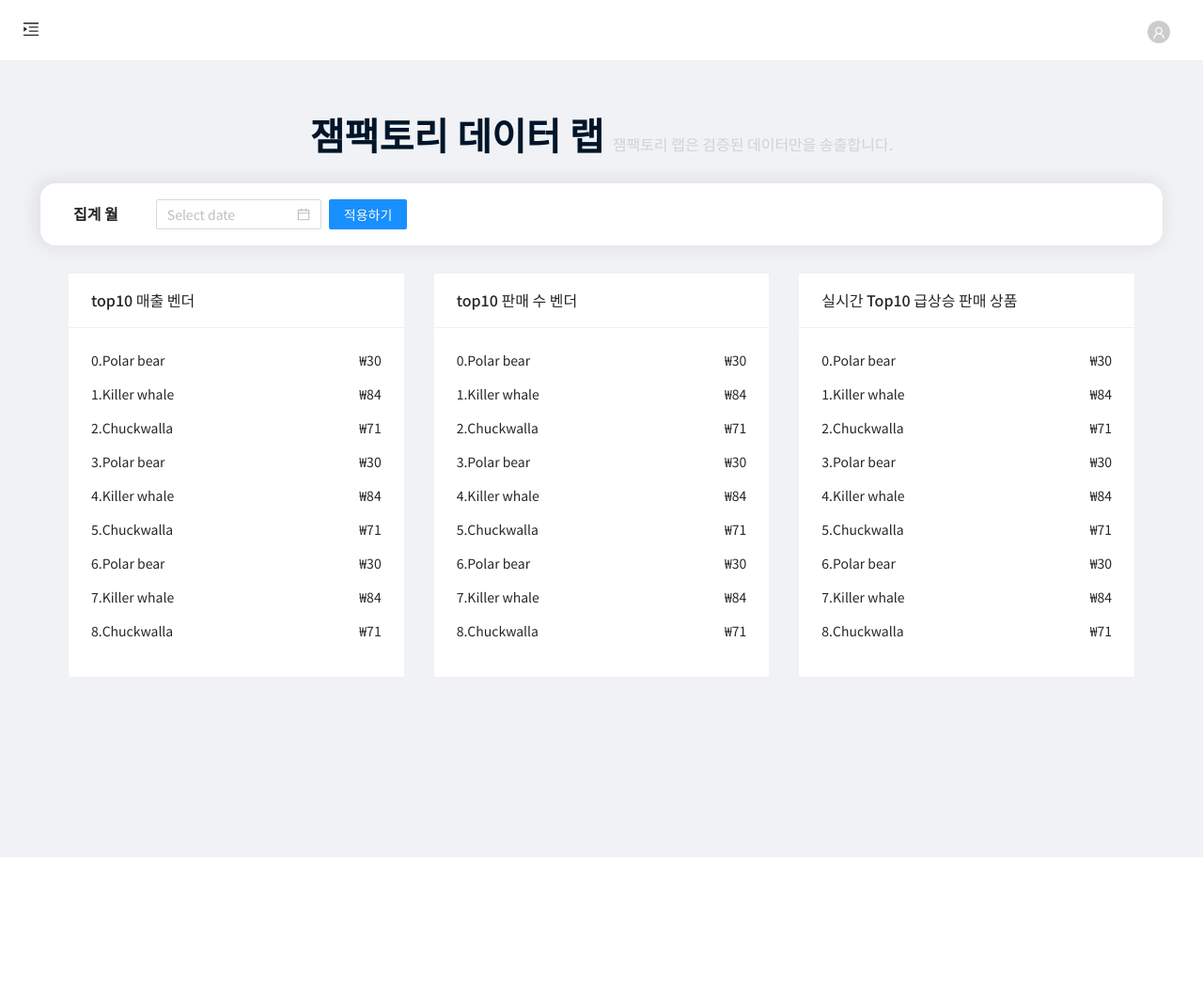
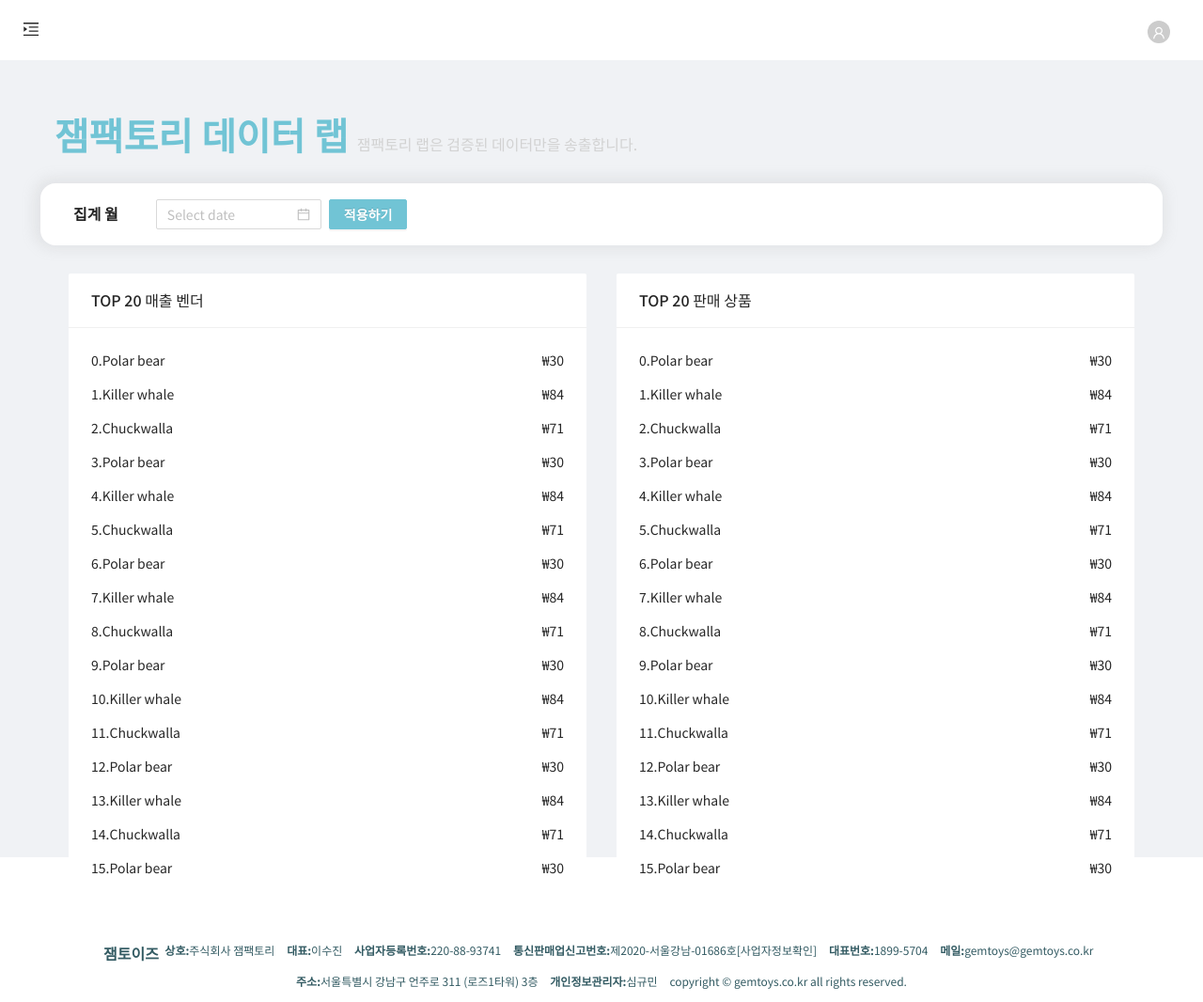
Before and after one commit to thongvm316/test-gembox, a React app: page /home in a window 1280 px wide. Shown: the whole page at 94% size. Before the commit the page ends 912 px from the top, so only its background shows below. Built offline with nearby package versions, Linux system fonts and the light colour scheme.

Commit message:
11242020

```diff
--- a/src/components/Sidebar.js
+++ b/src/components/Sidebar.js
@@ -1,39 +1,36 @@
 import React from 'react';
 import { Layout, Menu } from 'antd';
 import { NavLink } from "react-router-dom";
-
-import {
-    HomeOutlined,
-    BarsOutlined,
-    SettingOutlined,
-    UsergroupAddOutlined
-  } from '@ant-design/icons';
 
 const Sidebar = (props) => {
     const { collapsed } = props;
 
     return (
-        <Layout.Sider className="sidebar-left-menu" collapsedWidth="0" trigger={null} collapsible collapsed={collapsed}>
-            <Menu theme="dark" mode="inline" defaultSelectedKeys={['1']}>
+        <Layout.Sider style={{ background: '#414955' }} className="sidebar-left-menu" collapsedWidth="0" trigger={null} collapsible collapsed={collapsed}>
+            <Menu theme='dark' style={{ background: '#414955' }} mode="inline" defaultSelectedKeys={['1']}>
                 <Menu.Item className="app-menu-item" key="/home">
                     {/* <Icon type="search" /> */}
-                    <NavLink to="">GEM FACTORY</NavLink>
+                    <h1 to="" style={{ fontWeight: 'bold', color: 'white'}}>GEM FACTORY</h1>
                 </Menu.Item>
-                <Menu.Item className="app-menu-item" key="/page1">
+                <Menu.Item style={{ marginTop: '50px' }} className="app-menu-item" key="/page1">
                     {/* <Icon type="search" /> */}
-                    <NavLink to="/home"><HomeOutlined/> 홈</NavLink>
+                    <NavLink to="/home">홈</NavLink>
                 </Menu.Item>
                 <Menu.Item className="app-menu-item" key="/page2">
                     {/* <Icon type="search" /> */}
-                    <NavLink to="/page1"><BarsOutlined /> 상품검색</NavLink>
+                    <NavLink to="/page1">상품 검색</NavLink>
                 </Menu.Item>
                 <Menu.Item className="app-menu-item" key="/page3">
                     {/* <Icon type="search" /> */}
-                    <NavLink to="/page2"><UsergroupAddOutlined /> 벤더 검색</NavLink>
+                    <NavLink to="/page2">밴더 검색</NavLink>
                 </Menu.Item>
                 <Menu.Item className="app-menu-item" key="/page4">
                     {/* <Icon type="search" /> */}
-                    <NavLink to="/page2"><SettingOutlined /> 킥킥 동영상 검색</NavLink>
+                    <NavLink to="/page2">킥킥 동영상 검색</NavLink>
+                </Menu.Item>
+                <Menu.Item className="app-menu-item" key="/page5">
+                    {/* <Icon type="search" /> */}
+                    <NavLink to="/page3">나의 판매현황</NavLink>
                 </Menu.Item>
             </Menu>
         </Layout.Sider>
--- a/src/containers/Home/Home.js
+++ b/src/containers/Home/Home.js
@@ -33,6 +33,30 @@ const RenderData = (props) => {
         "name": "Chuckwalla",
         "price": 71
       },
+      {
+        "name": "Polar bear",
+        "price": 30
+      }, {
+        "name": "Killer whale",
+        "price": 84
+      }, {
+        "name": "Chuckwalla",
+        "price": 71
+      },
+      {
+        "name": "Polar bear",
+        "price": 30
+      }, {
+        "name": "Killer whale",
+        "price": 84
+      }, {
+        "name": "Chuckwalla",
+        "price": 71
+      },
+      {
+        "name": "Polar bear",
+        "price": 30
+      }
      ]
     const [data, setData] = useState(arrs1);
     return (
@@ -53,35 +77,46 @@ const RenderData = (props) => {
 const Home = (props) => {
   return (
     <div className="home-page">
-      <h1>잼팩토리 데이터 랩 <small>잼팩토리 랩은 검증된 데이터만을 송출합니다.</small></h1>
+      <h1 className='first'>잼팩토리 데이터 랩 <small>잼팩토리 랩은 검증된 데이터만을 송출합니다.</small></h1>
       <div className="aggregate-month">
           <h1>집계 월</h1>
           <div className="date-picker">
               <Space direction="vertical">
                   <DatePicker style={{ marginRight: '8px' }}/>
               </Space>
-              <Button className='res-small-device' type="primary">적용하기</Button>
+              <Button style={{ background: '#71c4d5', borderColor: '#71c4d5', fontWeight: 'bold' }} type="primary">적용하기</Button>
           </div>
       </div>
       <div className="site-card-wrapper">
         <Row gutter={32}>
-          <Col xs={24} sm={24} md={8} lg={8} xl={8}>
-            <Card title="top10 매출 벤더" bordered={false}>
+          <Col xs={24} sm={24} md={8} lg={12} xl={12}>
+            <Card title="TOP 20 매출 벤더" bordered={false}>
             <RenderData/>
             </Card>
           </Col>
-          <Col xs={24} sm={24} md={8} lg={8} xl={8}>
-            <Card title="top10 판매 수 벤더" bordered={false}>
-            <RenderData/>
-            </Card>
-          </Col>
-          <Col xs={24} sm={24} md={8} lg={8} xl={8}>
-            <Card title="실시간 Top10 급상승 판매 상품" bordered={false}>
+          <Col xs={24} sm={24} md={8} lg={12} xl={12}>
+            <Card title="TOP 20 판매 상품" bordered={false}>
             <RenderData/>
             </Card>
           </Col>
         </Row>
       </div>
+      <footer>
+        <div className="top">
+          <h1>잼토이즈</h1>
+          <p><span>상호:</span>주식회사 잼팩토리</p>
+          <p><span>대표:</span>이수진</p>
+          <p><span>사업자등록번호:</span>220-88-93741</p>
+          <p><span>통신판매업신고번호:</span>제2020-서울강남-01686호[사업자정보확인]</p>
+          <p><span>대표번호:</span>1899-5704</p>
+          <p><span>메일:</span>gemtoys@gemtoys.co.kr </p>
+        </div>
+        <div className="bottom">
+          <p><span>주소:</span>서울특별시 강남구 언주로 311 (로즈1타워) 3층</p>
+          <p><span>개인정보관리자:</span>심규민</p>
+          <p>copyright &copy; gemtoys.co.kr all rights reserved.</p>
+        </div>
+      </footer>
    </div>
   )
 }
--- a/src/containers/Home/home.scss
+++ b/src/containers/Home/home.scss
@@ -5,11 +5,12 @@
   flex-direction: column;
   align-items: center;
   justify-content: center;
-    h1 {
-      color: #001529;
+  h1.first {
+    color: #71c4d5;
     font-size: 40px;
     font-weight: 800;
-      text-align: left !important;
+    position: relative;
+    left: -17rem;
     small {
       font-size: 16px;
       font-weight: 400;
@@ -57,10 +58,32 @@
     width: 100%;
     max-width: 1194px;
   }
+  footer {
+    color: #335B63;
+    .top, .bottom {
+      display: flex;
+      justify-content: center;
+      p {
+        padding: 0 .4rem;
+        font-size: 12px;
+        span {
+          font-weight: bold;
+        }
+      }
+    }
+    .top {
+      h1 {
+        font-weight: bold;
+        color: #335B63;
+        font-size: 16px;
+      }
+    }
+  }
 }
 
 @media (max-width: 576px) {
-  *{}
+  * {
+  }
   .home-page {
     h1 {
       font-size: 20px;
--- a/src/index.scss
+++ b/src/index.scss
@@ -1,7 +1,8 @@
 @import url('https://fonts.googleapis.com/css2?family=Noto+Sans+KR:wght@100;300;400;500;700;900&display=swap');
 @import url('https://fonts.googleapis.com/css2?family=Open+Sans:ital,wght@0,300;0,400;0,600;0,700;0,800;1,300;1,400;1,600;1,700;1,800&display=swap');
 
-html, body {
+html,
+body {
   margin: 0;
   -webkit-font-smoothing: antialiased;
   -moz-osx-font-smoothing: grayscale;
@@ -126,6 +127,7 @@ code {
 .sidebar-left-menu .ant-menu .ant-menu-item a {
   font-size: 14px;
 }
+
 .admin-layout .logo img {
   width: inherit;
 }
```
Also changed, not shown: todo.md (+0 -19 lines). Lines whose indentation alone changed are shown as unchanged.
